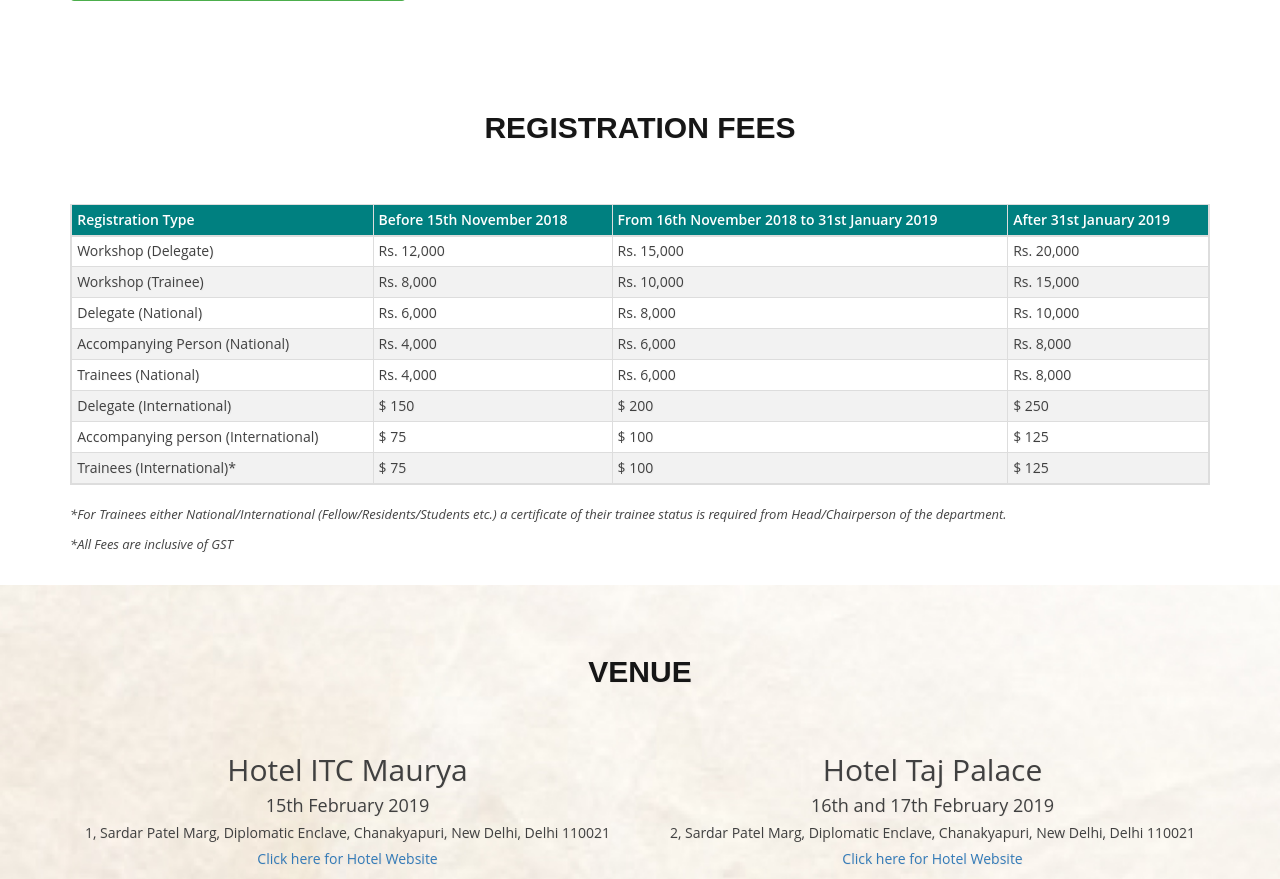
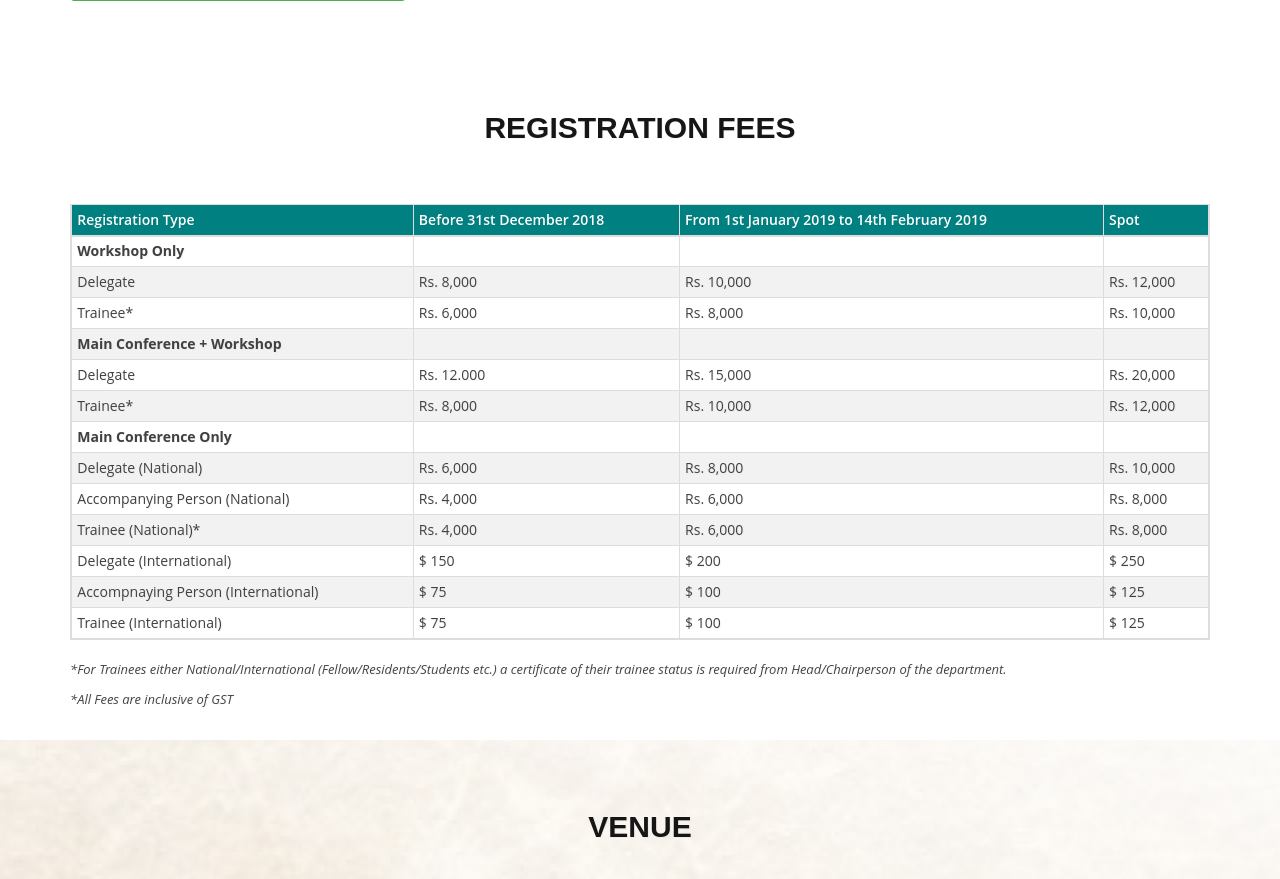
Before and after one commit to dotslash227/ailbs-website, a Django app: page /registration/ in a window 1280 px wide. Shown: the part 924-1803 px from the top of the page. Run offline with Django 3.2, Linux system fonts and the light colour scheme; some libraries are stand-ins or nearby versions.

Commit message:
change in registration fees

```diff
--- a/templates/registration/register.html
+++ b/templates/registration/register.html
@@ -57,30 +57,59 @@
                                 </td>
                                 <td>
                                 Before
-                                     15th November 2018
+                                     31st December 2018
                                 </td>
                                 <td>
-                                From 16th November 2018 to
-                                     31st January 2019
+                                From 1st January 2019 to
+                                     14th February 2019
                                 </td>
                                 <td>
-                                After
-                                     31st January 2019
+                                Spot
                                 </td>
                             </tr>
                             </thead>
                             <tbody>
                             <tr>
-                                <td>Workshop (Delegate)</td>
+                                <td><b>Workshop Only</b></td>
+                                <td></td>
+                                <td></td>
+                                <td></td>
+                            </tr>
+                            <tr>
+                                <td>Delegate</td>
+                                <td>Rs. 8,000</td>
+                                <td>Rs. 10,000</td>
                                 <td>Rs. 12,000</td>
+                            </tr>
+                            <tr>
+                                <td>Trainee*</td>
+                                <td>Rs. 6,000</td>
+                                <td>Rs. 8,000</td>
+                                <td>Rs. 10,000</td>
+                            </tr>
+                            <tr>
+                                <td><b>Main Conference + Workshop</b></td>
+                                <td></td>
+                                <td></td>
+                                <td></td>
+                            </tr>
+                            <tr>
+                                <td>Delegate</td>
+                                <td>Rs. 12.000</td>
                                 <td>Rs. 15,000</td>
                                 <td>Rs. 20,000</td>
                             </tr>
                             <tr>
-                                <td>Workshop (Trainee)</td>
+                                <td>Trainee*</td>
                                 <td>Rs. 8,000</td>
                                 <td>Rs. 10,000</td>
-                                <td>Rs. 15,000</td>
+                                <td>Rs. 12,000</td>
+                            </tr>
+                            <tr>
+                                <td><b>Main Conference Only</b></td>
+                                <td></td>
+                                <td></td>
+                                <td></td>
                             </tr>
                             <tr>
                                 <td>Delegate (National)</td>
@@ -95,8 +124,7 @@
                                 <td>Rs. 8,000</td>
                             </tr>
                             <tr>
-                                <td>Trainees (National)
-                                </td>
+                                <td>Trainee (National)*</td>
                                 <td>Rs. 4,000</td>
                                 <td>Rs. 6,000</td>
                                 <td>Rs. 8,000</td>
@@ -108,13 +136,13 @@
                                 <td>$ 250</td>
                             </tr>
                             <tr>
-                                <td>Accompanying person (International)</td>
+                                <td>Accompnaying Person (International)</td>
                                 <td>$ 75</td>
                                 <td>$ 100</td>
                                 <td>$ 125</td>
                             </tr>
                             <tr>
-                                <td>Trainees (International)*</td>
+                                <td>Trainee (International)</td>
                                 <td>$ 75</td>
                                 <td>$ 100</td>
                                 <td>$ 125</td>
```
Also changed, not shown: templates/index.html (+40 -12 lines).
